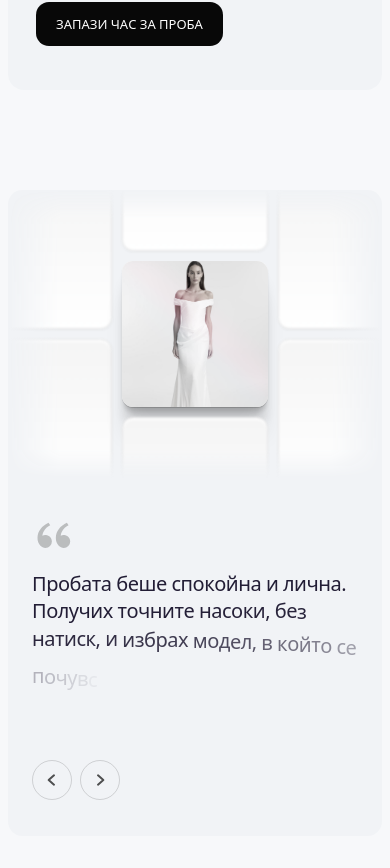
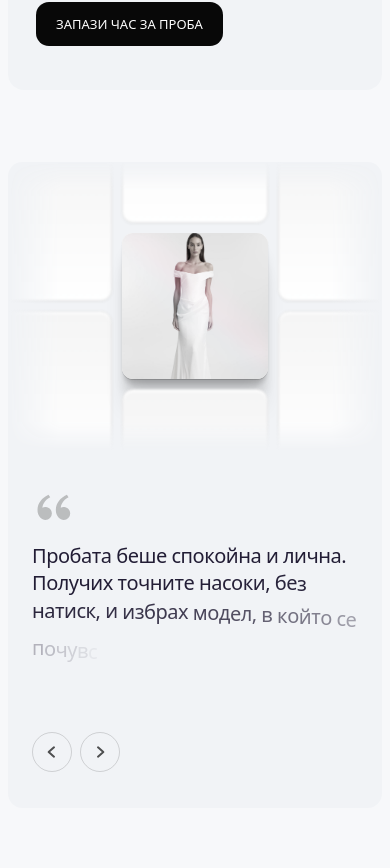
Before and after one commit to stilliyan/emocia, a Next.js app: page / in a window 390 px wide. Shown: the part 4896-5764 px from the top of the page. Built offline with nearby package versions, Linux system fonts and the light colour scheme; no server answers.

Commit message:
style: tighten testimonial section spacing

```diff
--- a/src/components/storefront/storefront.css
+++ b/src/components/storefront/storefront.css
@@ -130,7 +130,7 @@
 .storefront-about__stats span { color: var(--storefront-muted); font-size: 13px; }
 .storefront-about .storefront-button { align-self: flex-start; }
 
-.storefront-testimonial { display: flex; margin: 160px 16px; justify-content: center; }
+.storefront-testimonial { display: flex; margin: 96px 16px; justify-content: center; }
 .storefront-testimonial__reel { background: var(--storefront-panel); }
 .scroll-reel-char { display: inline-block; animation: scroll-reel-char-rise .5s cubic-bezier(.22,1,.36,1) both; }
 .scroll-reel-exit { animation: scroll-reel-copy-exit 240ms ease-in forwards; }
@@ -214,7 +214,7 @@
   .storefront-feature dl { flex-wrap: wrap; gap: 32px; margin: 42px 0 25px; }
   .storefront-products { padding: 100px 0; }
   .storefront-products__rail { grid-auto-columns: min(310px, 76vw); }
-  .storefront-testimonial { margin: 100px 8px; }
+  .storefront-testimonial { margin: 72px 8px; }
   .storefront-appointment { min-height: 680px; margin: 0 8px 90px; }
   .storefront-appointment > img { object-position: 66% center; }
   .storefront-appointment__overlay { background: linear-gradient(0deg, rgba(17,42,57,.78) 0%, rgba(17,42,57,.06) 80%); }
```
